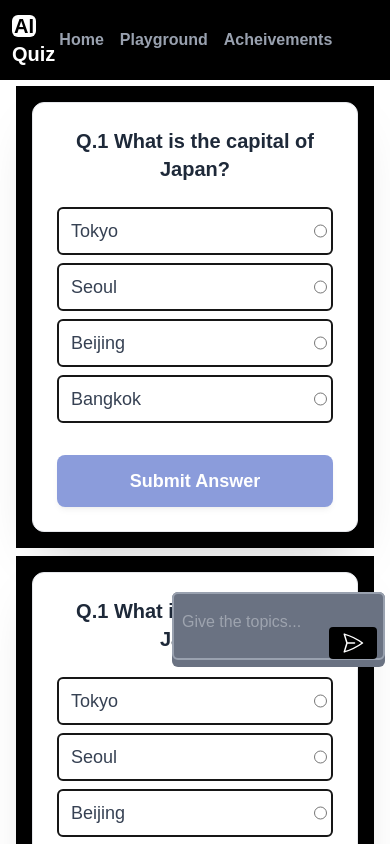
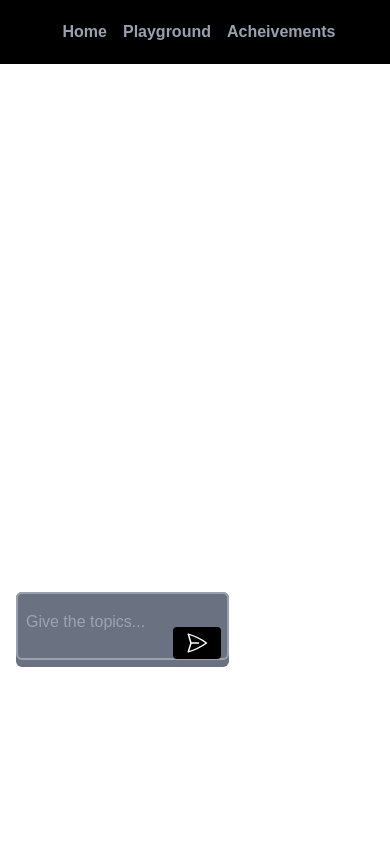
Before and after one commit to sujaycontributer/AI-Quiz-App, a Next.js app: page /playground in a window 390 px wide. Shown: the top 844 px of the page. Built offline with nearby package versions, Linux system fonts and the light colour scheme.

Commit message:
Fixing a headeache

```diff
--- a/app/acheivements/page.tsx
+++ b/app/acheivements/page.tsx
@@ -1,6 +1,6 @@
 
 export default function Acheivements () {
     return <div className="bg-pink-500">
-        Acheivements
+        Acheivements is build in process stay tune
     </div>
 }
--- a/app/api/v1/search/route.ts
+++ b/app/api/v1/search/route.ts
@@ -8,13 +8,15 @@ const apiKey = process.env.API_KEY!;
 const systemPrompt = process.env.SYSTEM_PROMT;
 
 export async function POST(req: NextRequest){
+  console.log("Request is here")
 
 
     // how get the body req.body?
     const data = await req.json();
     const topic = data.topic;
+    console.log(topic);
 
-    console.log(systemPrompt)
+    // console.log(systemPrompt)
 
     try {
     const model = genAI.getGenerativeModel({ model: "gemini-1.5-flash" });
--- a/app/components/Navbar.tsx
+++ b/app/components/Navbar.tsx
@@ -7,10 +7,10 @@ import Link from "next/link";
 export default function Navbar () {
 
 
-    return <div className={`fixed z-50 h-4rem w-full  p-2 md:p-5 sm:text-sm  top-0 left-0  bg-black text-gray-400 md:border-b md:border-b-gray-500  `} >
+    return <div className={`fixed z-50 h-4rem w-full  py-4 md:p-5 sm:text-sm  top-0 left-0  bg-black text-gray-400 md:border-b md:border-b-gray-500  `} >
 
-        <div className="w-[70%] p-1 md:mx-auto flex justify-between items-center gap-1 md:gap-4 cursor-pointer ">
-            <div className="font-extrabold">
+        <div className="w-[70%] p-1 mx-auto flex justify-between items-center gap-1 md:gap-4 cursor-pointer ">
+            <div className="font-extrabold hidden md:block">
                 <span className="bg-white  text-center text-xl text-black mr-0.5 px-0.5 rounded-md">AI </span> <span className="text-xl text-white">Quiz</span>
             </div>
         <div className="flex gap-4">
--- a/app/components/Quiz.tsx
+++ b/app/components/Quiz.tsx
@@ -1,7 +1,20 @@
 "use client"
 import { useState } from "react";
 
-export default function Quiz () {
+interface option {
+  id: number;
+  option: string;
+}
+
+interface quizProps {
+  questionId: number;
+  question: string;
+  options: option[];
+  correctAnsId: string;
+}
+
+
+export default function Quiz (props:quizProps) {
      const [selectedOption, setSelectedOption] = useState(null);
 
   // Define the quiz question and options
@@ -43,8 +56,7 @@ export default function Quiz () {
         {/* Quiz Options Container */}
         <div className="space-y-2">
           {quizData.options.map((option) => (
-            <label key={option.id} className="cursor-pointer flex gap-8 border-2 rounded-md px-1 md:px-2 hover:border-blue-400">
-              {/* Hidden radio input. Uses 'peer' for styling the sibling div. */}
+            <label key={option.id} className={`cursor-pointer flex gap-8 border-2 rounded-md px-1 md:px-2 hover:border-blue-400`}>
 
               <div
                 className={`
@@ -66,7 +78,6 @@ export default function Quiz () {
                 checked={selectedOption === option.value} // Controlled component
                 onChange={handleOptionChange}
               />
-              {/* Styled label acting as the option button */}
 
             </label>
           ))}
--- a/app/home/page.tsx
+++ b/app/home/page.tsx
@@ -1,5 +1,5 @@
 export default function Home() {
     return <div className="bg-blue-400">
-        Home sdasdafffffff
+        Home is build in process bro...
     </div>
 }
--- a/app/playground/page.tsx
+++ b/app/playground/page.tsx
@@ -1,14 +1,45 @@
+"use client"
+
+
+import { useState } from "react";
 import Quiz from "../components/Quiz";
+import axios from "axios";
 
 export default function Playground () {
+    const [topic, setTopic] = useState("");
+
+
+
+    const topicHandler = (e:any) => {
+        console.log(e.target.value);
+        setTopic(e.target.value);
+    }
+    const handleSubmit = async () => {
+
+      try{
+         const response = await axios.post("/api/v1/search", {
+            topic: topic
+        });
+        console.log(response.data);
+
+      }catch(error:any) {
+        if (!window.navigator.onLine) {
+            alert("You are offline. Please connect to the internet.");
+        } else {
+            alert("Something went wrong: " + error.message);
+        }
+      }
+
+    }
+
     return <div className="p-4 w-full  relative">
 
-        <div className="fixed z-50 md:w-[30%] md:h-[25%]  ml-[40%] mt-[60vh] mx-auto bg-gray-500 rounded-md">
+        <div className="fixed z-50 md:w-[30%]  md:h-[25%]  mt-[60vh] mx-auto bg-gray-500 rounded-md">
             <textarea className="resize-none w-full h-full rounded-md border-2 border-gray-400 pt-4 pl-2 text-md transition duration-200 ease-in-out
-                                focus:border-blue-950 focus:outline-none text-gray-300 " placeholder="Give the topics...">
+                                focus:border-blue-950 focus:outline-none text-gray-300 " placeholder="Give the topics..." onChange={topicHandler}>
 
             </textarea>
-            <button className="absolute bottom-2 right-2 bg-black  text-white px-3 py-1 text-sm rounded hover:bg-blue-700 transition">
+            <button className="absolute bottom-2 right-2 bg-black  text-white px-3 py-1 text-sm rounded hover:bg-blue-700 transition" onClick={handleSubmit}>
                 <svg xmlns="http://www.w3.org/2000/svg" fill="none" viewBox="0 0 24 24" strokeWidth="1.5" stroke="currentColor" className="size-6">
                         <path strokeLinecap="round" strokeLinejoin="round" d="M6 12 3.269 3.125A59.769 59.769 0 0 1 21.485 12 59.768 59.768 0 0 1 3.27 20.875L5.999 12Zm0 0h7.5" />
                 </svg>
@@ -16,13 +47,13 @@ export default function Playground () {
 
         </div>
 
-       <div className="flex flex-col gap-2 ">
+       {/* <div className="flex flex-col gap-2 ">
         <Quiz />
         <Quiz />
         <Quiz />
         <Quiz />
         <Quiz />
-       </div>
+       </div> */}
 
     </div>
 }
--- a/package.json
+++ b/package.json
@@ -11,6 +11,7 @@
   "dependencies": {
     "@google/genai": "^1.4.0",
     "@google/generative-ai": "^0.24.1",
+    "axios": "^1.10.0",
     "next": "15.3.3",
     "react": "^19.0.0",
     "react-dom": "^19.0.0"
```
Also changed, not shown: 1 other file (tests, documents, lock files or other folders).
